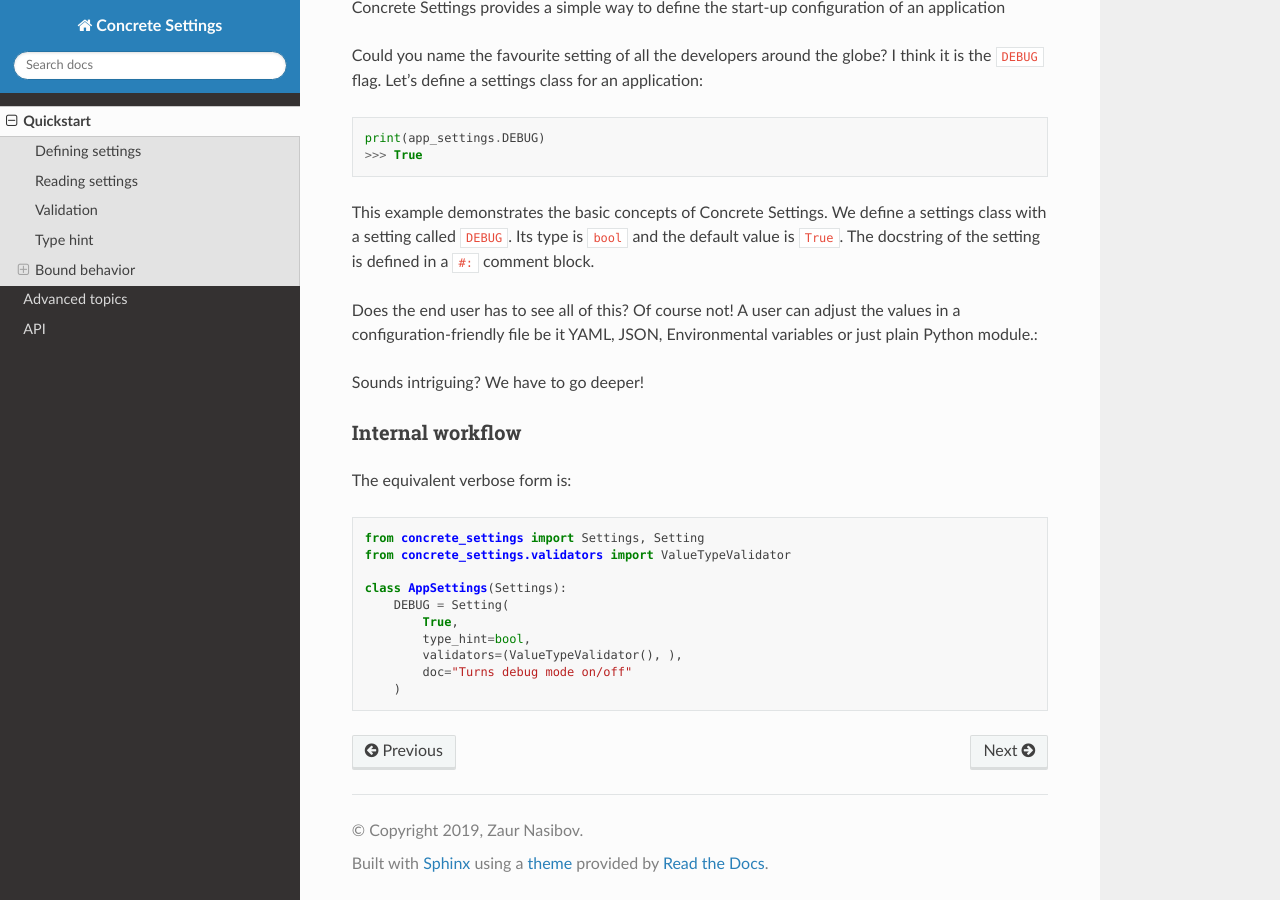
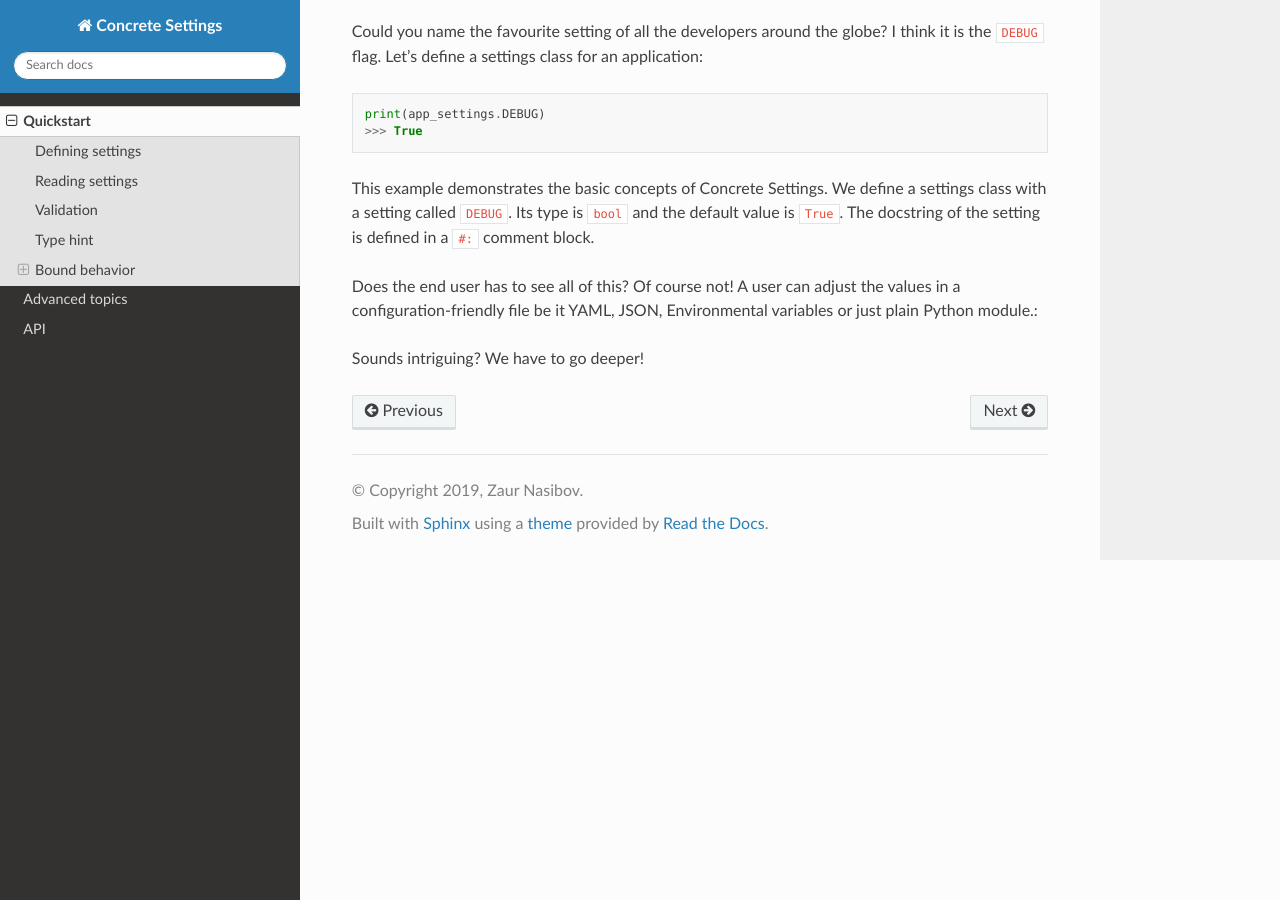
Before and after one commit to BasicWolf/archived-concrete-settings, a Sphinx documentation site: the page built from docs/quickstart.rst, in a window 1280 px wide and 900 px high, scrolled down 4998 px. Built offline with Sphinx 7.4.7 and the Read the Docs theme 2.0.0, drawn with Linux system fonts in a browser that asks for light colours.

```diff
--- a/docs/quickstart.rst
+++ b/docs/quickstart.rst
@@ -326,24 +326,3 @@
 just plain Python module.:
 
 Sounds intriguing? We have to go deeper!
-
-
-Internal workflow
-.................
-
-
-
-The equivalent verbose form is:
-
-.. code-block:: python
-
-  from concrete_settings import Settings, Setting
-  from concrete_settings.validators import ValueTypeValidator
-
-  class AppSettings(Settings):
-      DEBUG = Setting(
-          True,
-          type_hint=bool,
-          validators=(ValueTypeValidator(), ),
-          doc="Turns debug mode on/off"
-      )
```
Also changed, not shown: concrete_settings/__init__.py (+8 -0 lines).
